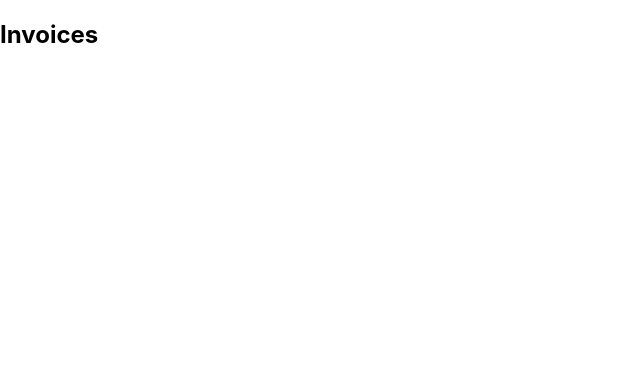
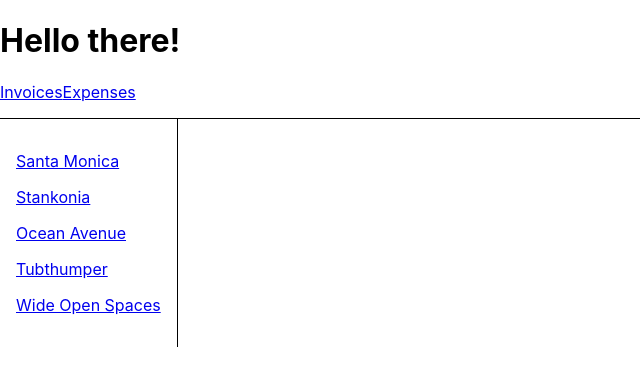
Before and after one commit to dazamar01/react-router, a React (Create React App) app: page /invoices in a window 1280 px wide. Shown: the top 386 px of the page, without its empty margins (0-640 px from the left). Built offline with nearby package versions, Linux system fonts and the light colour scheme.

Commit message:
Implementing Outlet and reading URL params

```diff
--- a/src/App.tsx
+++ b/src/App.tsx
@@ -1,5 +1,5 @@
 import React from 'react';
-import { Link } from 'react-router-dom';
+import { Link, Outlet } from 'react-router-dom';
 import './App.css';
 
 function App() {
@@ -15,6 +15,7 @@
         <Link to="/invoices">Invoices</Link>
         <Link to="/expenses">Expenses</Link>
       </nav>
+      <Outlet />
     </React.Fragment>
   );
 }
--- /dev/null
+++ b/src/data.js
@@ -0,0 +1,42 @@
+let invoices = [
+  {
+    name: "Santa Monica",
+    number: 1995,
+    amount: "$10,800",
+    due: "12/05/1995",
+  },
+  {
+    name: "Stankonia",
+    number: 2000,
+    amount: "$8,000",
+    due: "10/31/2000",
+  },
+  {
+    name: "Ocean Avenue",
+    number: 2003,
+    amount: "$9,500",
+    due: "07/22/2003",
+  },
+  {
+    name: "Tubthumper",
+    number: 1997,
+    amount: "$14,000",
+    due: "09/01/1997",
+  },
+  {
+    name: "Wide Open Spaces",
+    number: 1998,
+    amount: "$4,600",
+    due: "01/27/1998",
+  },
+];
+
+export function getInvoices() {
+  return invoices;
+}
+
+export function getInvoice(number) {
+  return invoices.find(
+    (invoice) => invoice.number === number
+  );
+}
--- a/src/index.tsx
+++ b/src/index.tsx
@@ -6,6 +6,7 @@
 import reportWebVitals from './reportWebVitals';
 import Expenses from './expenses/expenses';
 import Invoices from './invoices/invoices';
+import Invoice from './invoices/invoice';
 
 const root = ReactDOM.createRoot(
   document.getElementById('root') as HTMLElement
@@ -14,9 +15,17 @@
   <React.StrictMode>
     <BrowserRouter >
       <Routes>
-        <Route path="/" element={<App />} />
-        <Route path="expenses" element={<Expenses />} />
-        <Route path="invoices" element={<Invoices />} />
+        <Route path="/" element={<App />} >
+          <Route path="expenses" element={<Expenses />} />
+          <Route path="invoices" element={<Invoices />} >
+            <Route path=":invoiceId" element={<Invoice />} />
+          </Route>
+          <Route path="*" element={
+            <main style={{ padding: "1rem" }}>
+              <h2>404!</h2>
+            </main>
+          } />
+        </Route>
       </Routes>
 
     </BrowserRouter>
--- /dev/null
+++ b/src/invoices/invoice.jsx
@@ -0,0 +1,16 @@
+import { useParams } from "react-router-dom";
+import { getInvoice } from "../data";
+export default function Invoice() {
+    let params = useParams();
+
+    let invoice = getInvoice(parseInt(params.invoiceId, 10));
+    return (
+        <main style={{ padding: "1rem" }}>
+            <h2>Total Due: {invoice.amount}</h2>
+            <p>
+                {invoice.name}: {invoice.number}
+            </p>
+            <p>Due Date: {invoice.due}</p>
+        </main>
+    );
+}
--- a/src/invoices/invoices.jsx
+++ b/src/invoices/invoices.jsx
@@ -1,7 +1,27 @@
+import { Link, Outlet } from "react-router-dom"
+import { getInvoices } from "../data"
+
 export default function Invoices() {
+    let invoices = getInvoices();
     return (
-        <main>
-            <h2>Invoices</h2>
-        </main>
-    )
+        <div style={{ display: "flex" }}>
+            <nav
+                style={{
+                    borderRight: "solid 1px",
+                    padding: "1rem",
+                }}
+            >
+                {invoices.map((invoice) => (
+                    <Link
+                        style={{ display: "block", margin: "1rem 0" }}
+                        to={`/invoices/${invoice.number}`}
+                        key={invoice.number}
+                    >
+                        {invoice.name}
+                    </Link>
+                ))}
+            </nav>
+            <Outlet />
+        </div>
+    );
 }
```
